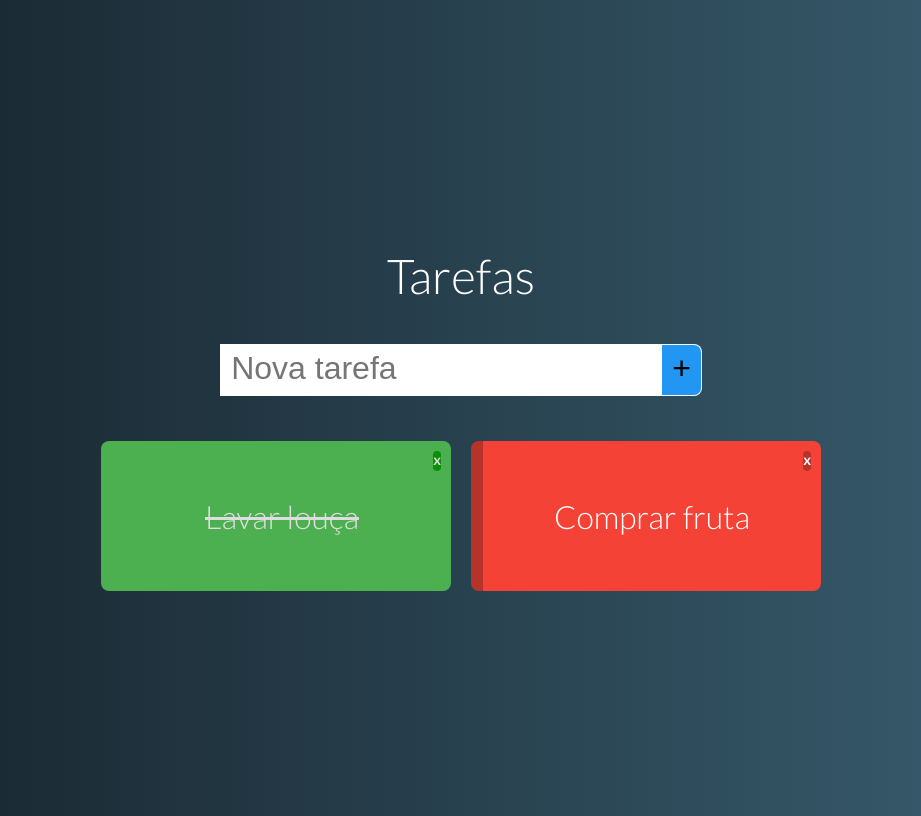
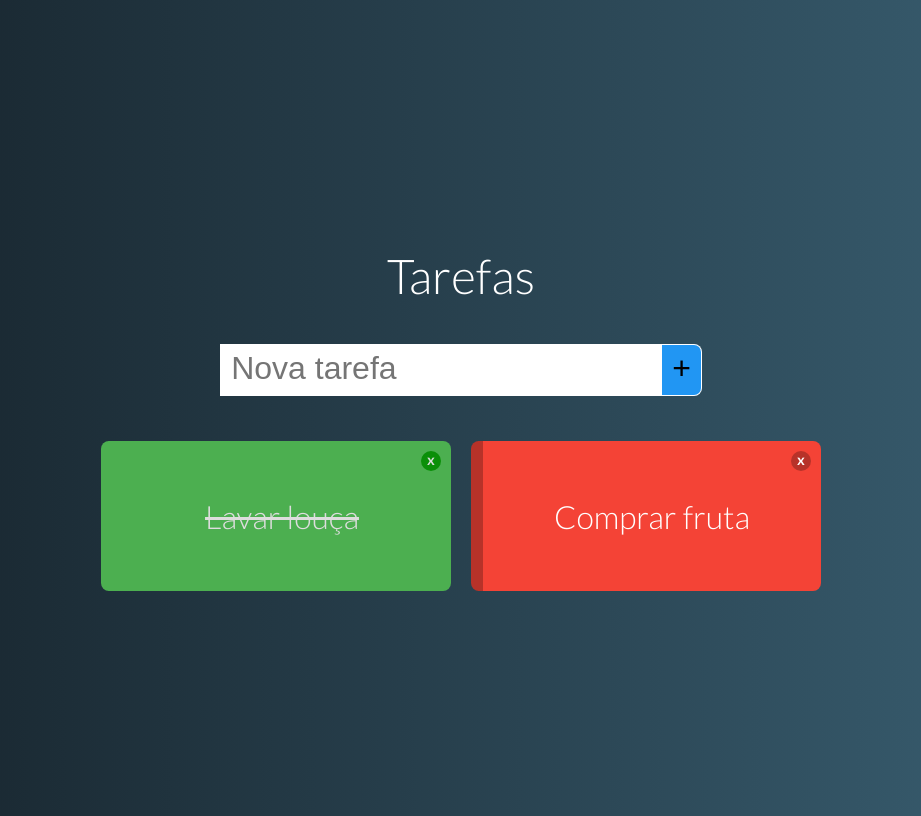
Before and after one commit to lucasbf1992/Curso-Vue.js-2-Completo, a Vue app in the folder projeto-tarefas/: page / in a window 1280 px wide. Shown: the whole page, without its empty margins (179-1100 px from the left). Built offline with nearby package versions, Linux system fonts and the light colour scheme.

Commit message:
ajustando css

```diff
--- a/projeto-tarefas/src/components/Task.vue
+++ b/projeto-tarefas/src/components/Task.vue
@@ -73,7 +73,7 @@ export default {
     font-size: 0.9rem;
     font-weight: 600;
     height: 20px;
-    widows: 20px;
+    width: 20px;
     border-radius: 10px;
     display: flex;
     justify-content: center;
```
